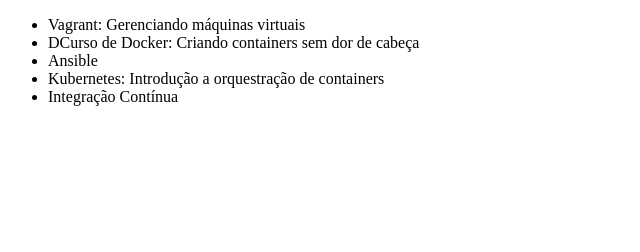
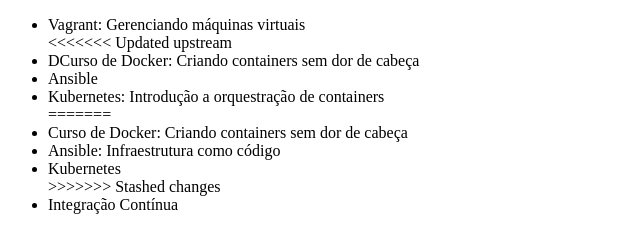
Before and after one commit to gumalobato/repoteste, a plain HTML site: page index.html in a window 1280 px wide. Shown: the whole page, without its empty margins (0-640 px from the left). Drawn offline with Linux system fonts and the light colour scheme.

Commit message:
Alterando o nome do curso de ansible

```diff
--- a/index.html
+++ b/index.html
@@ -7,9 +7,15 @@
 <body>
     <ul>
         <li>Vagrant: Gerenciando máquinas virtuais</li>
+<<<<<<< Updated upstream
         <li>DCurso de Docker: Criando containers sem dor de cabeça</li>
         <li>Ansible</li>
 	<li>Kubernetes: Introdução a orquestração de containers</li>
+=======
+        <li>Curso de Docker: Criando containers sem dor de cabeça</li>
+        <li>Ansible: Infraestrutura como código</li>
+	<li>Kubernetes</li>
+>>>>>>> Stashed changes
         <li>Integração Contínua</li>
     </ul>
 </body>
```
